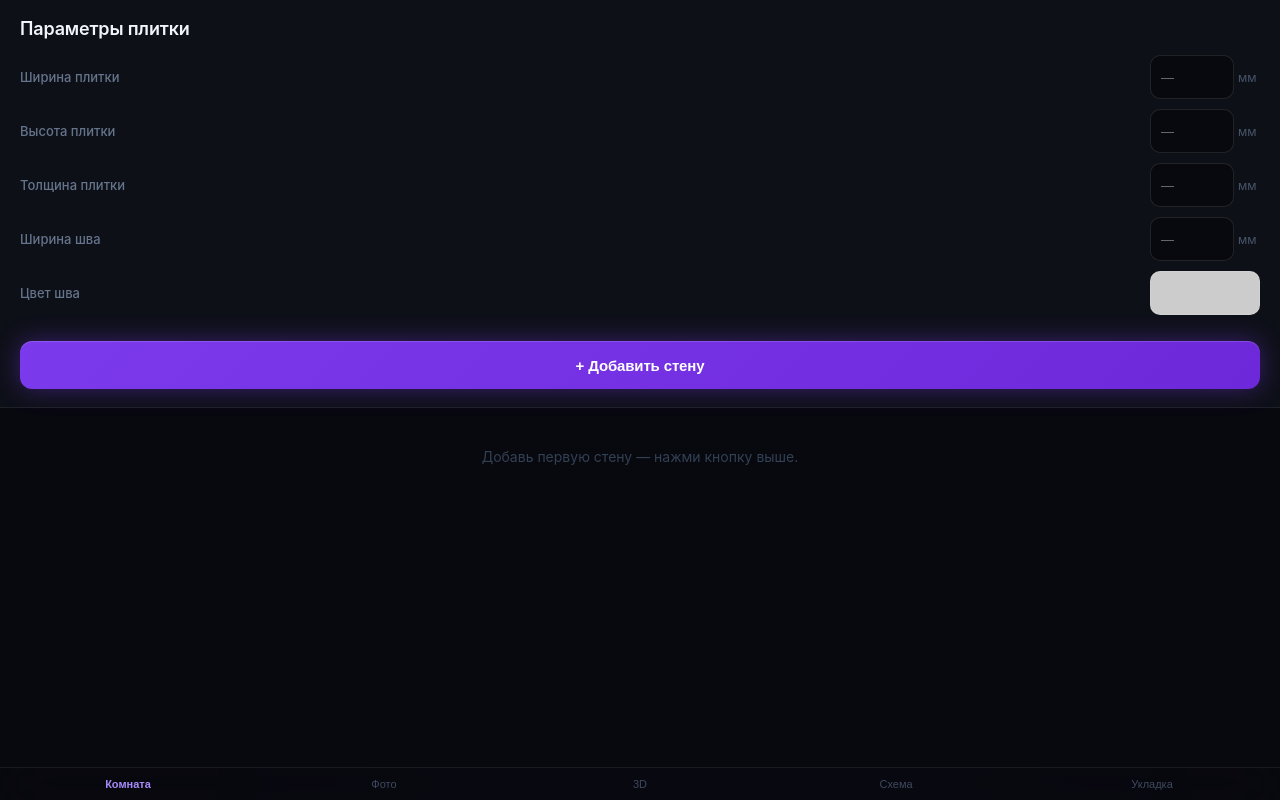
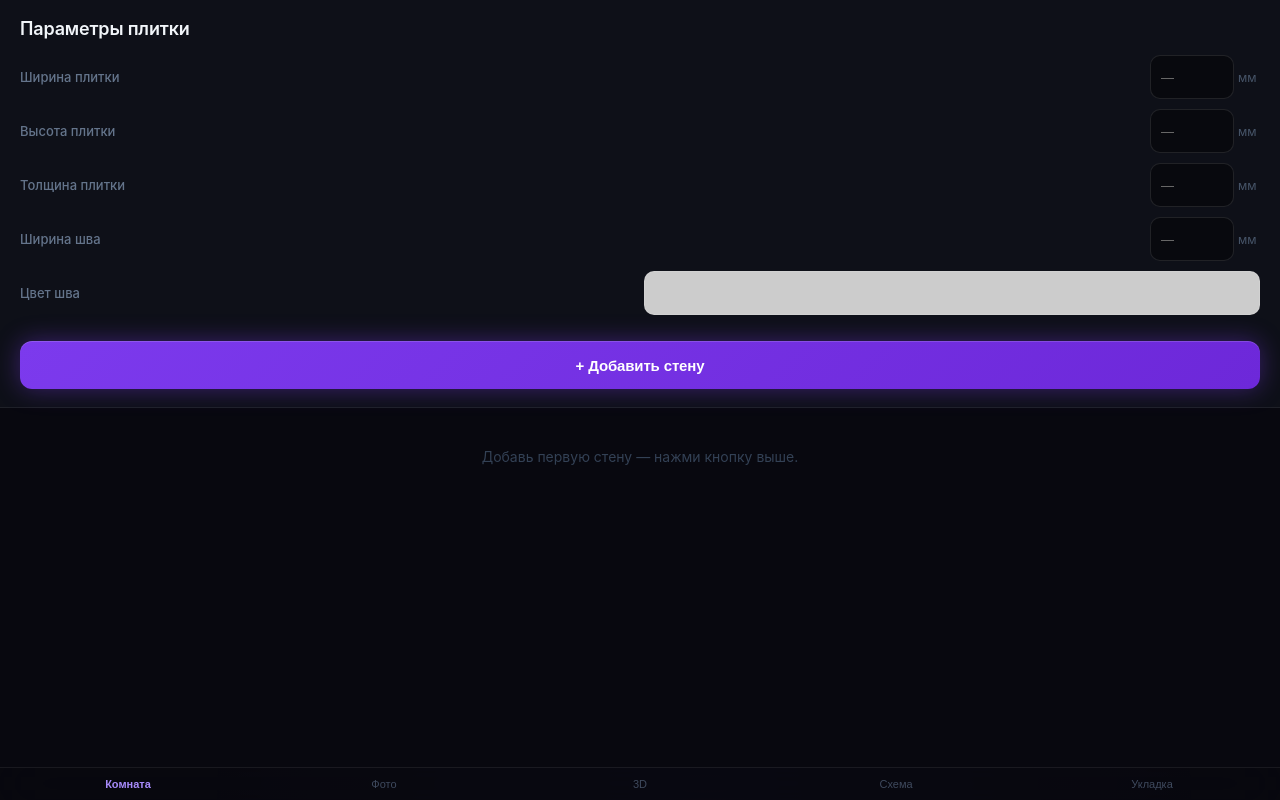
Before and after one commit to vityaayaa/drape, a React (Vite) app: page / in a window 1280 px wide. Built offline with nearby package versions, Linux system fonts and the light colour scheme.

Commit message:
fix(room): stretch grout color swatch to match field width

```diff
--- a/src/components/room/TileForm.jsx
+++ b/src/components/room/TileForm.jsx
@@ -74,7 +74,7 @@ const s = {
   inputWrap:       { display: 'flex', alignItems: 'center', gap: 4 },
   input:           { width: 84, height: 44, padding: '0 10px', background: 'rgba(0,0,0,0.4)', border: '1px solid rgba(255,255,255,0.1)', borderRadius: 10, color: '#f1f5f9', fontSize: 13, boxSizing: 'border-box' },
   unit:            { fontSize: 12, color: '#475569', width: 22 },
-  colorLabel:      { flex: 1, display: 'flex', alignItems: 'center', cursor: 'pointer', position: 'relative', maxWidth: 110 },
+  colorLabel:      { flex: 1, display: 'flex', alignItems: 'center', cursor: 'pointer', position: 'relative' },
   colorSwatch:     { flex: 1, height: 44, borderRadius: 10, border: '1px solid rgba(255,255,255,0.1)' },
   colorInputHidden: { position: 'absolute', opacity: 0, width: 0, height: 0, pointerEvents: 'none' },
   addBtn:          { marginTop: 16, width: '100%', height: 48, background: 'linear-gradient(135deg, #7c3aed 0%, #6d28d9 100%)', color: '#fff', border: 'none', borderRadius: 12, fontSize: 15, fontWeight: 600, cursor: 'pointer', letterSpacing: '-0.01em', boxShadow: '0 0 24px rgba(124,58,237,0.4), inset 0 1px 0 rgba(255,255,255,0.15)' },
```
